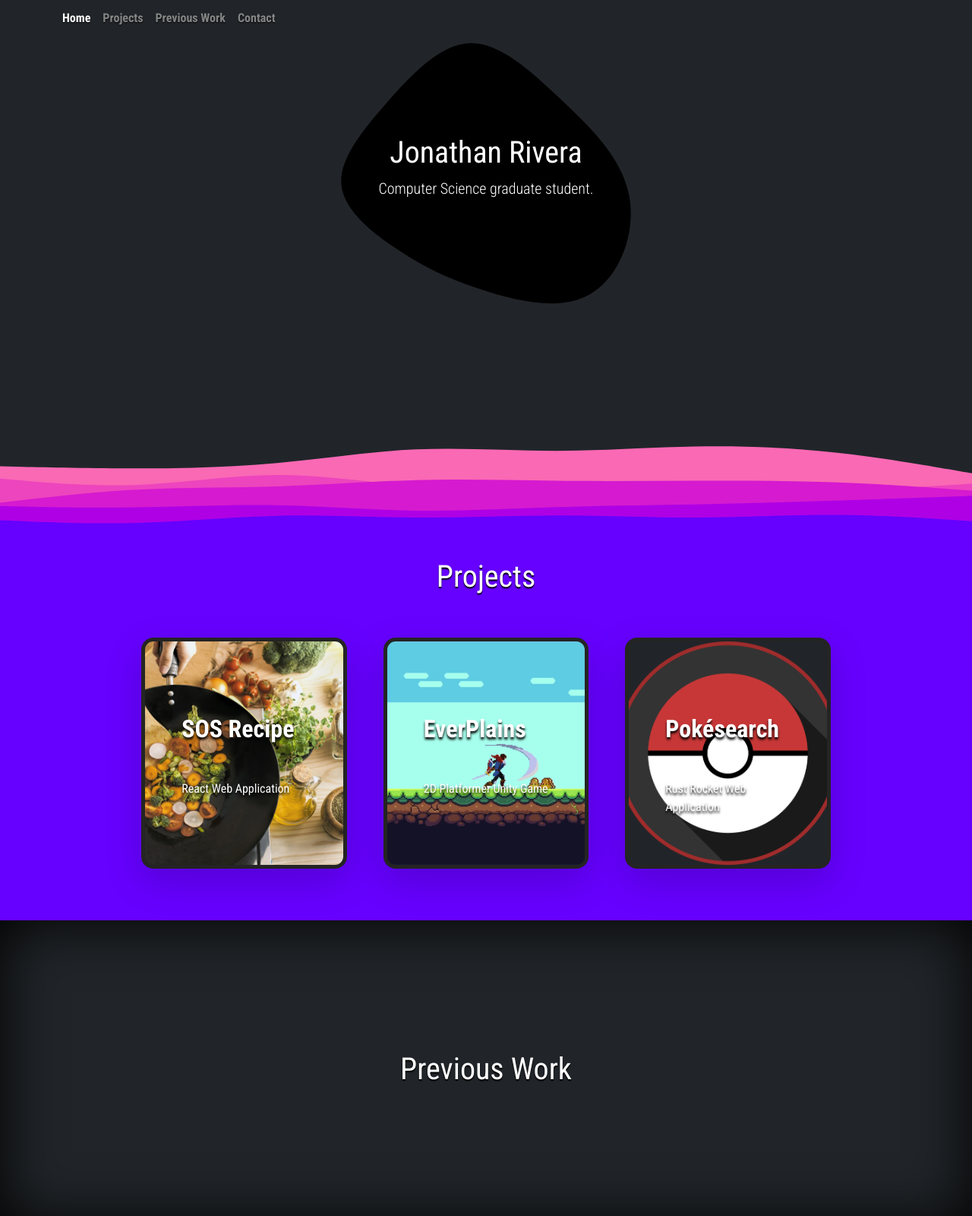
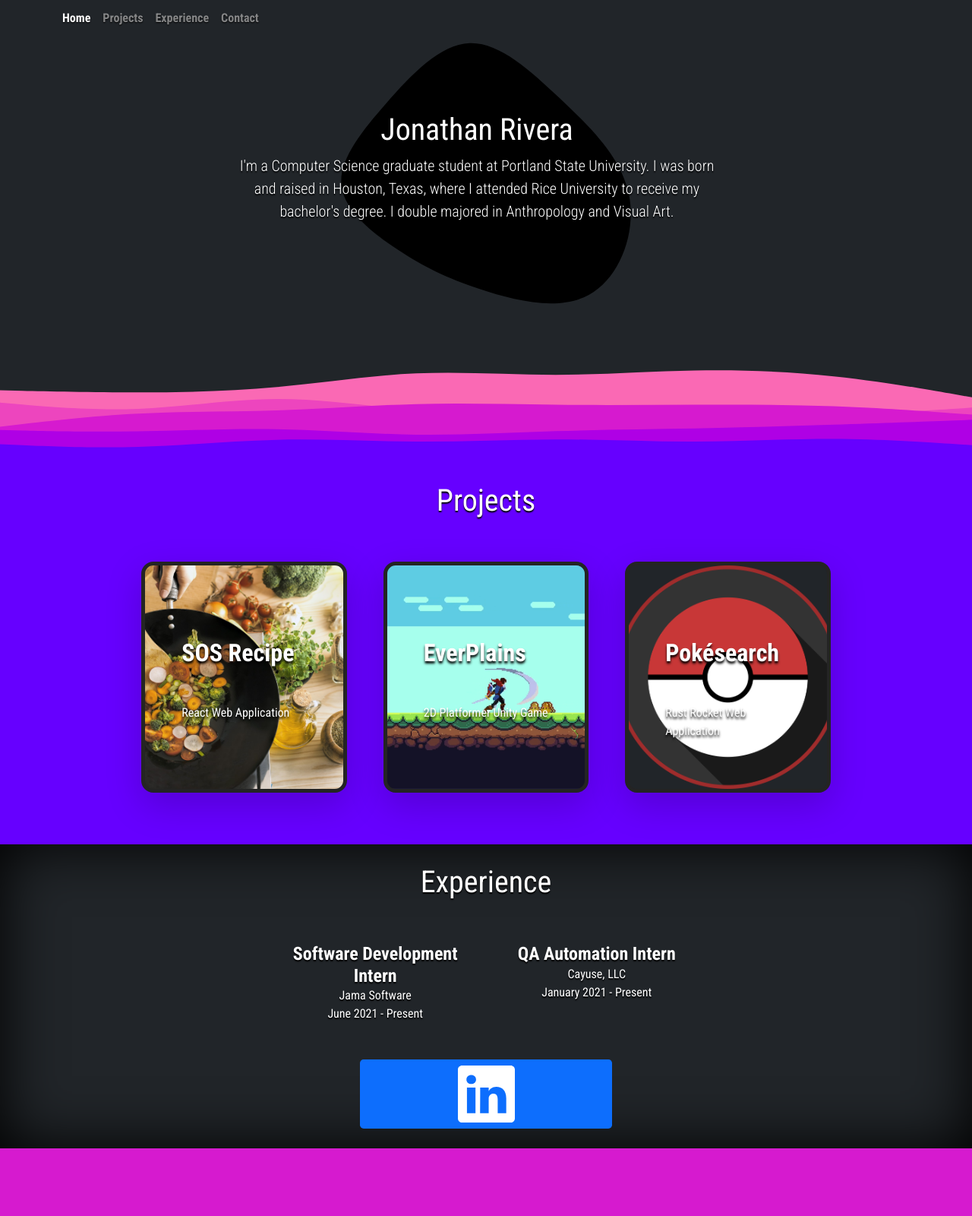
Before and after one commit to rivera26/rivera26.github.io, a plain HTML site: page index.html in a window 1280 px wide. Shown: the top 1600 px of the page at 76% size. Drawn offline with nearby package versions, Linux system fonts and the light colour scheme; a script that the page names is missing.

Commit message:
Experience / Previous Work

```diff
--- a/css/styles.css
+++ b/css/styles.css
@@ -15,10 +15,10 @@ section {
 }
 
 .centered {
-    position: absolute;
-    top: 50%;
-    left: 50%;
-    transform: translate(-50%, -50%);
+  position: absolute;
+  top: 50%;
+  left: 50%;
+  transform: translate(-50%, -50%);
 }
 
 .spacer {
@@ -31,6 +31,7 @@ section {
 
 .layer1 {
   background-image: url("../img/layered-waves-haikei.svg");
+  margin-top: -100px;
 }
 
 .purple {
@@ -38,11 +39,23 @@ section {
 }
 
 .pink {
-  background-color: #fa69b4;
+  background-color: #d61acf;
 }
 
-#previous {
-  box-shadow: inset 0 0 5rem black;
+#visual {
+  width: 100%;
+  background-repeat: no-repeat;
+  background-position: center;
+  background-size: cover;
+}
+
+#experience {
+    box-shadow: inset 0 0 5rem black;
+}
+
+#experience .row {
+    display: flex;
+    flex-wrap: wrap;
 }
 
 /*
--- a/index.html
+++ b/index.html
@@ -25,15 +25,22 @@
         <nav class="nav nav-masthead">
           <a class="nav-link active" aria-current="page" href="#">Home</a>
           <a class="nav-link" href="#projects">Projects</a>
-          <a class="nav-link" href="#previous">Previous Work</a>
+          <a class="nav-link" href="#experience">Experience</a>
           <a class="nav-link" href="#contact">Contact</a>
         </nav>
       </div>
     </header>
-    <section>
-      <div class="centered">
-        <h1>Jonathan Rivera</h1>
-        <p class="lead">Computer Science graduate student.</p>
+    <section class="h-auto">
+      <div class="centered row pe-5-md ps-5-md">
+        <div class="col">
+          <h1>Jonathan Rivera</h1>
+          <p class="lead fs-5">
+            I'm a Computer Science graduate student at Portland State
+            University. I was born and raised in Houston, Texas, where I
+            attended Rice University to receive my bachelor's degree. I double
+            majored in Anthropology and Visual Art.
+          </p>
+        </div>
       </div>
       <svg
         id="visual"
@@ -120,8 +127,38 @@
         </div>
       </div>
     </section>
-    <section id="previous">
-      <h1>Previous Work</h1>
+    <section id="experience">
+      <h1>Experience</h1>
+      <div class="row row-cols-1 row-cols-sm-2 g-5 py-5">
+        <div class="col">
+          <div>
+            <h4 class="fw-bold mb-0">Software Development Intern</h4>
+            <p class="mb-0">Jama Software</p>
+            <p class="mb-0">June 2021 - Present</p>
+          </div>
+        </div>
+        <div class="col">
+          <div>
+            <h4 class="fw-bold mb-0">QA Automation Intern</h4>
+            <p class="mb-0">Cayuse, LLC</p>
+            <p class="mb-0">January 2021 - Present</p>
+          </div>
+        </div>
+      </div>
+      <a href="https://www.linkedin.com/in/jonathanarivera/" class="btn-lg btn-primary" aria-label="LinkedIn button">
+        <svg
+          xmlns="http://www.w3.org/2000/svg"
+          width="25%"
+          height="25%"
+          fill="currentColor"
+          class="bi bi-linkedin"
+          viewBox="0 0 16 16"
+        >
+          <path
+            d="M0 1.146C0 .513.526 0 1.175 0h13.65C15.474 0 16 .513 16 1.146v13.708c0 .633-.526 1.146-1.175 1.146H1.175C.526 16 0 15.487 0 14.854V1.146zm4.943 12.248V6.169H2.542v7.225h2.401zm-1.2-8.212c.837 0 1.358-.554 1.358-1.248-.015-.709-.52-1.248-1.342-1.248-.822 0-1.359.54-1.359 1.248 0 .694.521 1.248 1.327 1.248h.016zm4.908 8.212V9.359c0-.216.016-.432.08-.586.173-.431.568-.878 1.232-.878.869 0 1.216.662 1.216 1.634v3.865h2.401V9.25c0-2.22-1.184-3.252-2.764-3.252-1.274 0-1.845.7-2.165 1.193v.025h-.016a5.54 5.54 0 0 1 .016-.025V6.169h-2.4c.03.678 0 7.225 0 7.225h2.4z"
+          />
+        </svg>
+        </a>
     </section>
     <section class="pink" id="contact">
       <h1>Contact</h1>
```
